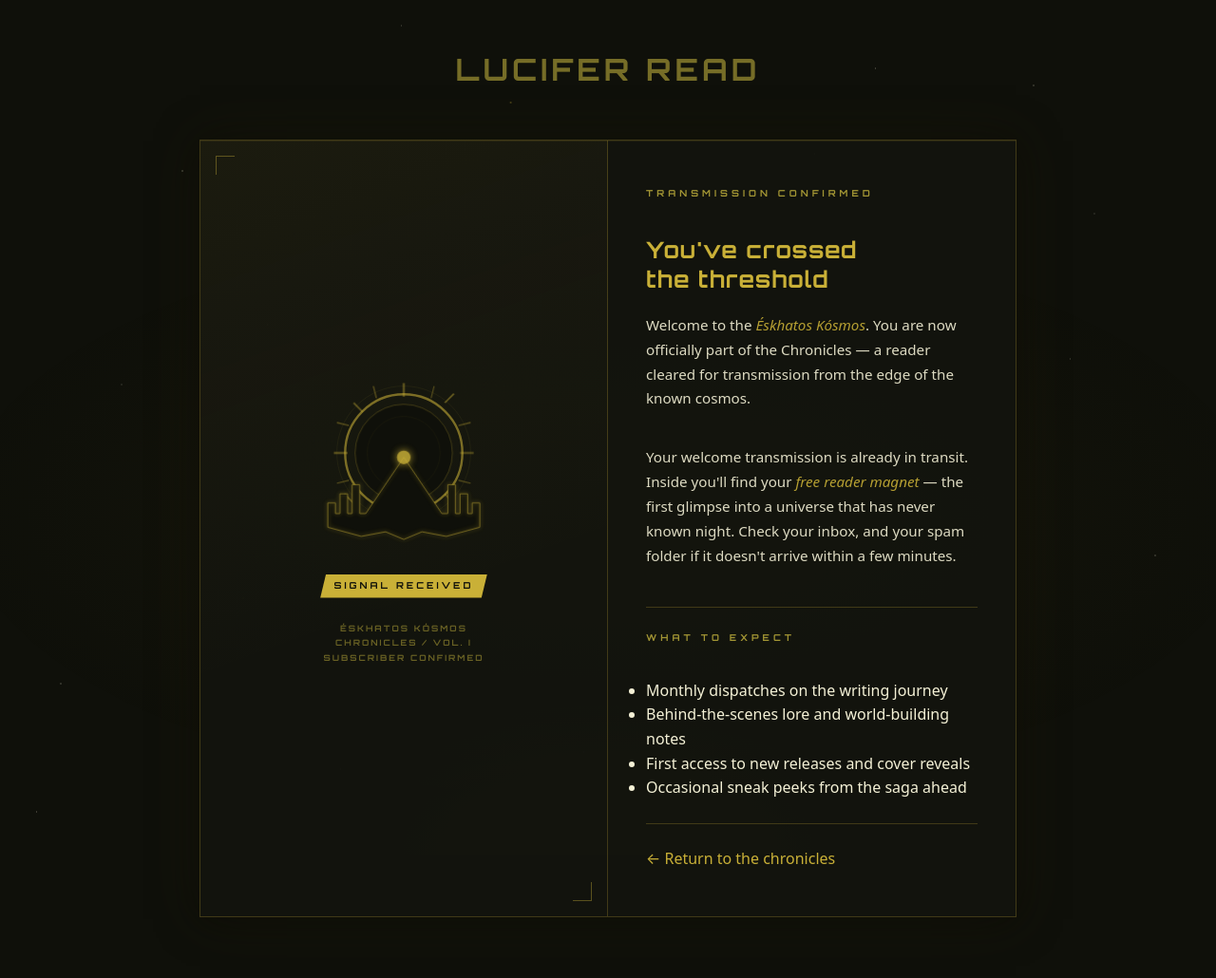
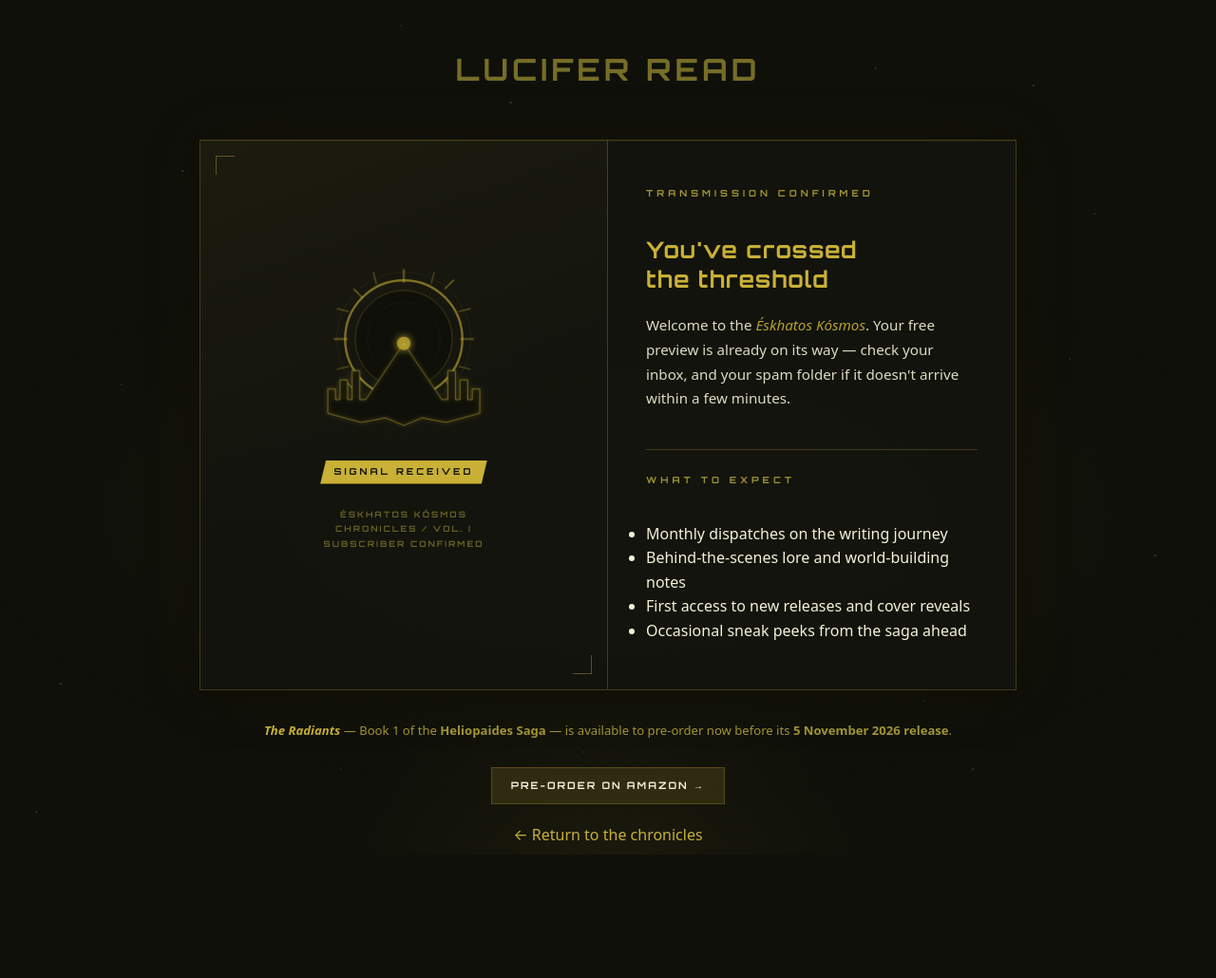
Before and after one commit to luciferread/luciferread.github.io, a Jekyll site: the page built from pages/welcome.html, in a window 1280 px wide. Shown: the whole page at 95% size. Built offline with Jekyll 4.4.1, drawn with Linux system fonts in a browser that asks for light colours; after the commit the page ends 973 px from its top, so only the background shows below that.

Commit message:
Update welcome.html

```diff
--- a/pages/welcome.html
+++ b/pages/welcome.html
@@ -28,7 +28,6 @@ permalink: /welcome/
                                 <feMergeNode in="SourceGraphic"/>
                             </feMerge>
                         </filter>
-                        <!-- Soft halo behind the city outline -->
                         <filter id="cityGlow" x="-8%" y="-4%" width="116%" height="108%">
                             <feGaussianBlur stdDeviation="1.8" result="blur"/>
                             <feMerge>
@@ -39,11 +38,8 @@ permalink: /welcome/
                     </defs>
 
                     <!-- ── ECLIPSE ──────────────────────────── -->
-                    <!-- Outer glow ring -->
                     <circle cx="50" cy="50" r="44" stroke="#C9B037" stroke-width="0.3" opacity="0.15"/>
-                    <!-- Sun ring with pulse -->
                     <circle class="corona-ring" cx="50" cy="50" r="38" stroke="#C9B037" stroke-width="1.5" opacity="0.6"/>
-                    <!-- Primary corona rays -->
                     <line class="corona-ray" x1="50" y1="4"  x2="50" y2="13" stroke="#C9B037" stroke-width="1.2" opacity="0.5"/>
                     <line class="corona-ray" x1="50" y1="87" x2="50" y2="96" stroke="#C9B037" stroke-width="1.2" opacity="0.5"/>
                     <line class="corona-ray" x1="4"  y1="50" x2="13" y2="50" stroke="#C9B037" stroke-width="1.2" opacity="0.5"/>
@@ -52,7 +48,6 @@ permalink: /welcome/
                     <line class="corona-ray" x1="77" y1="77" x2="83" y2="83" stroke="#C9B037" stroke-width="1"   opacity="0.4"/>
                     <line class="corona-ray" x1="77" y1="17" x2="83" y2="11" stroke="#C9B037" stroke-width="1"   opacity="0.4"/>
                     <line class="corona-ray" x1="17" y1="83" x2="11" y2="77" stroke="#C9B037" stroke-width="1"   opacity="0.4"/>
-                    <!-- Secondary rays -->
                     <line class="corona-ray" x1="30" y1="6"  x2="32" y2="14" stroke="#C9B037" stroke-width="0.7" opacity="0.3"/>
                     <line class="corona-ray" x1="70" y1="6"  x2="68" y2="14" stroke="#C9B037" stroke-width="0.7" opacity="0.3"/>
                     <line class="corona-ray" x1="6"  y1="30" x2="14" y2="32" stroke="#C9B037" stroke-width="0.7" opacity="0.3"/>
@@ -61,33 +56,12 @@ permalink: /welcome/
                     <line class="corona-ray" x1="94" y1="70" x2="86" y2="68" stroke="#C9B037" stroke-width="0.7" opacity="0.3"/>
                     <line class="corona-ray" x1="30" y1="94" x2="32" y2="86" stroke="#C9B037" stroke-width="0.7" opacity="0.3"/>
                     <line class="corona-ray" x1="70" y1="94" x2="68" y2="86" stroke="#C9B037" stroke-width="0.7" opacity="0.3"/>
-                    <!-- Eclipsing body -->
                     <circle cx="50" cy="50" r="32" fill="#0F100A"/>
-                    <!-- Inner rings -->
                     <circle cx="50" cy="50" r="32" stroke="#C9B037" stroke-width="0.5" opacity="0.35"/>
                     <circle cx="50" cy="50" r="24" stroke="#C9B037" stroke-width="0.3" opacity="0.12"/>
 
                     <!-- ── FLOATING MEGACITY ─────────────────── -->
-                    <!--
-                        Silhouette of the Heliopaides megacity.
-                        Peak of the central spire reaches the eclipse centre (50,50).
-                        Three towers each side, inner tallest, outer shortest.
-                        Torn floating landmass connects everything at the base.
-                        The whole group bobs gently on cityFloat.
-                    -->
                     <g class="city-group">
-
-                        <!-- City silhouette polygon
-                             Skyline (L→R):
-                               Outer-L tower (x 0-5, top y=84)
-                               Middle-L tower (x 9-14, top y=76)
-                               Inner-L  tower (x 19-24, top y=68)
-                               Triangle spire peak (50,50)
-                               Inner-R  tower (x 76-81, top y=68)
-                               Middle-R tower (x 86-91, top y=76)
-                               Outer-R  tower (x 95-100, top y=84)
-                             Torn base (R→L): irregular torn-land edge y≈119–140
-                        -->
                         <polygon
                             fill="#0F100A"
                             points="
@@ -103,8 +77,6 @@ permalink: /welcome/
                                 100,96  78,102  62,99  50,104  38,99  22,102  0,96
                             "
                         />
-
-                        <!-- City outline — same points, no fill, gold stroke, pulses with the peak -->
                         <polygon
                             class="city-outline"
                             fill="none"
@@ -125,15 +97,12 @@ permalink: /welcome/
                                 100,96  78,102  62,99  50,104  38,99  22,102  0,96
                             "
                         />
-
-                        <!-- Spire peak glow — the corona of the city, pulsing gold -->
                         <circle
                             class="peak-glow"
                             cx="50" cy="50" r="2.5"
                             fill="#C9B037"
                             filter="url(#peakGlow)"
                         />
-
                     </g>
 
                 </svg>
@@ -149,7 +118,7 @@ permalink: /welcome/
 
         </div>
 
-        <!-- RIGHT: Welcome message -->
+        <!-- RIGHT: Welcome message — trimmed to essentials -->
         <div class="panel-message">
 
             <p class="eyebrow">Transmission confirmed</p>
@@ -157,17 +126,9 @@ permalink: /welcome/
             <h1 class="headline">You've crossed<br>the threshold</h1>
 
             <p class="pitch">
-                Welcome to the <em>Éskhatos Kósmos</em>. You are now
-                officially part of the Chronicles — a reader cleared for
-                transmission from the edge of the known cosmos.
-            </p>
-
-            <p class="pitch">
-                Your welcome transmission is already in transit. Inside
-                you'll find your <em>free reader magnet</em> — the first
-                glimpse into a universe that has never known night.
-                Check your inbox, and your spam folder if it doesn't
-                arrive within a few minutes.
+                Welcome to the <em>Éskhatos Kósmos</em>. Your free preview
+                is already on its way — check your inbox, and your spam
+                folder if it doesn't arrive within a few minutes.
             </p>
 
             <hr class="divider">
@@ -181,20 +142,37 @@ permalink: /welcome/
                 <li>Occasional sneak peeks from the saga ahead</li>
             </ul>
 
-            <hr class="divider">
+        </div>
+    </div>
 
-            <a href="/" class="back-link">← Return to the chronicles</a>
+    <!-- ── BELOW-CARD ACTIONS ───────────────────────────────────
+         Pre-order first (primary CTA), back-link second (exit).
+         Centred beneath the card so neither panel is stretched. -->
+    <div class="page-actions">
 
+        <div class="preorder-block">
+            <p class="preorder-note">
+                <strong><em>The Radiants</em></strong> — Book 1 of the <strong>Heliopaides Saga</strong>
+                — is available to pre-order now before its <strong>5 November 2026 release</strong>.
+            </p>
+            <a href="https://www.amazon.com/dp/B0HBTGDVNJ"
+               target="_blank" rel="noopener"
+               class="btn btn-dim preorder-btn">
+                Pre-order on Amazon →
+            </a>
         </div>
+
+        <a href="/" class="back-link">← Return to the chronicles</a>
+
     </div>
 
 </div>
 
 <style>
     /* ── WELCOME PAGE — SPECIFIC STYLES ONLY ──────────────────────
-       All shared styles (starfield, card, panel structure, brand,
-       eyebrow, headline, pitch, perks, divider, back-link, etc.)
-       live in style.css under MINIMAL LAYOUT — SHARED COMPONENTS. */
+       Shared styles (starfield, card, panel structure, brand,
+       eyebrow, headline, pitch, perks, divider, back-link)
+       live in style.css.                                          */
 
     /* ── LEFT PANEL ───────────────────────────────────────────── */
     .panel-eclipse {
@@ -225,7 +203,6 @@ permalink: /welcome/
     /* ── ECLIPSE + CITY GRAPHIC ───────────────────────────────── */
     .eclipse-wrap {
         width: 160px;
-        /* height: auto — determined by viewBox aspect ratio (100×115) */
     }
 
     .eclipse-wrap svg {
@@ -235,61 +212,33 @@ permalink: /welcome/
         overflow: visible;
     }
 
-    /* Corona ring breathes in size and brightness */
     @keyframes coronaPulse {
         0%, 100% { opacity: 0.5; r: 38px; }
         50%       { opacity: 0.9; r: 41px; }
     }
-
-    /* Individual rays shimmer */
     @keyframes rayFade {
         0%, 100% { opacity: 0.4; }
         50%       { opacity: 0.8; }
     }
-
-    /* Whole city bobs gently — very subtle, ~3 SVG units */
     @keyframes cityFloat {
-        0%, 100% { transform: translateY(0px);   }
-        50%       { transform: translateY(3px);   }
+        0%, 100% { transform: translateY(0px); }
+        50%       { transform: translateY(3px); }
     }
-
-    /* Spire tip pulses gold */
     @keyframes peakPulse {
         0%, 100% { opacity: 0.25; r: 2px;   }
         50%       { opacity: 0.85; r: 4.5px; }
     }
-
-    /* City outline brightens in sync with the spire — same 3s cycle */
     @keyframes cityOutlinePulse {
         0%, 100% { opacity: 0.15; }
         50%       { opacity: 0.6;  }
     }
 
-    .corona-ring {
-        animation: coronaPulse 4s ease-in-out infinite;
-    }
-
-    .corona-ray {
-        animation: rayFade 4s ease-in-out infinite;
-    }
-
-    .corona-ray:nth-child(odd) {
-        animation-delay: 0.5s;
-    }
-
-    .city-group {
-        animation: cityFloat 8s ease-in-out infinite;
-        transform-box: fill-box;
-        transform-origin: center bottom;
-    }
-
-    .peak-glow {
-        animation: peakPulse 3s ease-in-out infinite;
-    }
-
-    .city-outline {
-        animation: cityOutlinePulse 3s ease-in-out infinite;
-    }
+    .corona-ring  { animation: coronaPulse 4s ease-in-out infinite; }
+    .corona-ray   { animation: rayFade 4s ease-in-out infinite; }
+    .corona-ray:nth-child(odd) { animation-delay: 0.5s; }
+    .city-group   { animation: cityFloat 8s ease-in-out infinite; transform-box: fill-box; transform-origin: center bottom; }
+    .peak-glow    { animation: peakPulse 3s ease-in-out infinite; }
+    .city-outline { animation: cityOutlinePulse 3s ease-in-out infinite; }
 
     /* ── BADGE ────────────────────────────────────────────────── */
     .confirmed-badge {
@@ -324,6 +273,42 @@ permalink: /welcome/
         gap: 1.25rem;
     }
 
+    /* ── BELOW-CARD ACTIONS ───────────────────────────────────── */
+    .page-actions {
+        width: 100%;
+        max-width: 860px;
+        display: flex;
+        flex-direction: column;
+        align-items: center;
+        gap: 1.25rem;
+        margin-top: 2rem;
+        padding-bottom: 1rem;
+    }
+
+    .preorder-block {
+        display: flex;
+        flex-direction: column;
+        align-items: center;
+        gap: 0.75rem;
+        text-align: center;
+    }
+
+    .preorder-note {
+        font-size: 0.82rem;
+        color: var(--color-text-muted);
+        line-height: 1.6;
+    }
+
+    .preorder-note em {
+        color: var(--color-accent);
+        font-style: italic;
+    }
+
+    .preorder-btn {
+        font-size: 0.65rem;
+        padding: 0.65rem 1.25rem;
+    }
+
     /* ── RESPONSIVE ───────────────────────────────────────────── */
     @media (max-width: 640px) {
         .panel-eclipse {
```
